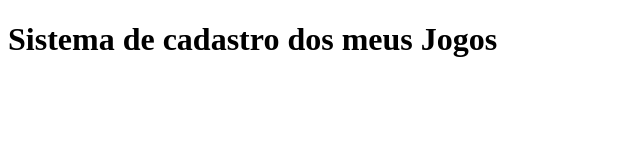
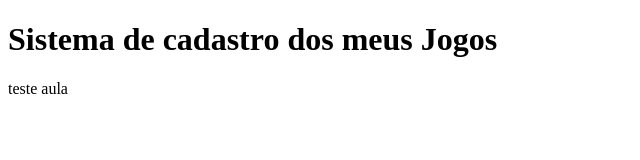
Before and after one commit to rafaelcostafernandes/sistema-de-cadastro, a plain HTML site: page index.html in a window 1280 px wide. Shown: the full height of the page, 0-640 px from the left. Drawn offline with Linux system fonts and the light colour scheme.

Commit message:
adicionando um paragrafo

```diff
--- a/index.html
+++ b/index.html
@@ -8,6 +8,7 @@
 </head>
 <body>
     <h1>Sistema de cadastro dos meus Jogos</h1>
+    <p>teste aula</p>
     <script src="app.js"></script>
 </body>
 </html>
```
